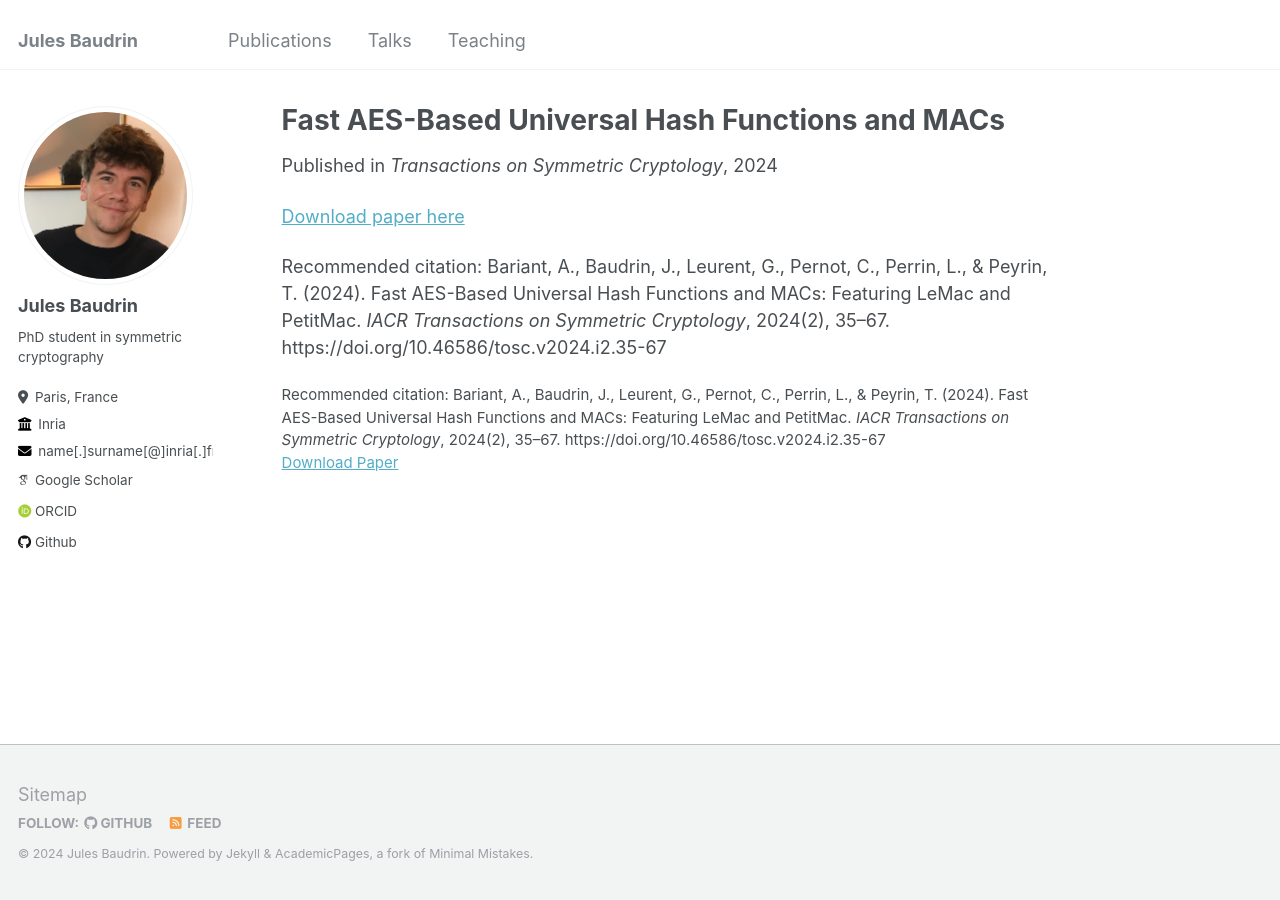
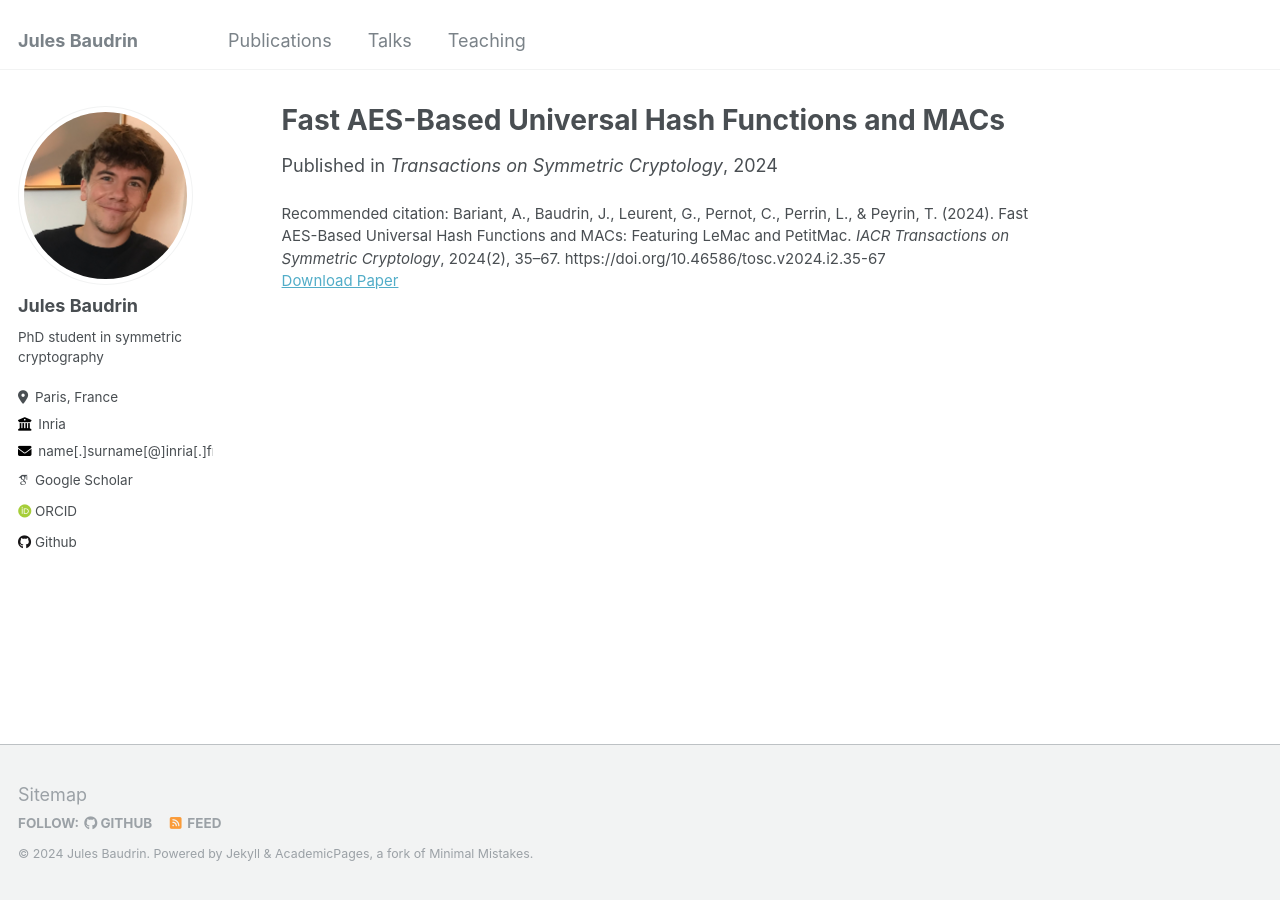
Before and after one commit to baudrin-j/baudrin-j.github.io, a Jekyll site: the page built from _publications/2024-06-18-lemac-petitmac.md, in a window 1280 px wide. Built offline with Jekyll 4.4.1, drawn with Linux system fonts in a browser that asks for light colours; some web fonts are replaced.

Commit message:
Update paper pages

```diff
--- a/_publications/2024-06-18-lemac-petitmac.md
+++ b/_publications/2024-06-18-lemac-petitmac.md
@@ -7,7 +7,3 @@ venue: 'Transactions on Symmetric Cryptology'
 paperurl: 'https://tosc.iacr.org/index.php/ToSC/article/view/11619'
 citation: 'Bariant, A., Baudrin, J., Leurent, G., Pernot, C., Perrin, L., &amp; Peyrin, T. (2024). Fast AES-Based Universal Hash Functions and MACs: Featuring LeMac and PetitMac. <i>IACR Transactions on Symmetric Cryptology</i>, 2024(2), 35–67. https://doi.org/10.46586/tosc.v2024.i2.35-67'
 ---
-
-<a href='https://tosc.iacr.org/index.php/ToSC/article/view/11619'>Download paper here</a>
-
-Recommended citation: Bariant, A., Baudrin, J., Leurent, G., Pernot, C., Perrin, L., & Peyrin, T. (2024). Fast AES-Based Universal Hash Functions and MACs: Featuring LeMac and PetitMac. <i>IACR Transactions on Symmetric Cryptology</i>, 2024(2), 35–67. https://doi.org/10.46586/tosc.v2024.i2.35-67
```
Also changed, not shown: _publications/2022-12-07-practical-cube-attack-nonce-misused-ascon.md (+0 -4 lines), _publications/2023-12-08-commutative-cryptanalysis-made-practical.md (+0 -4 lines).
